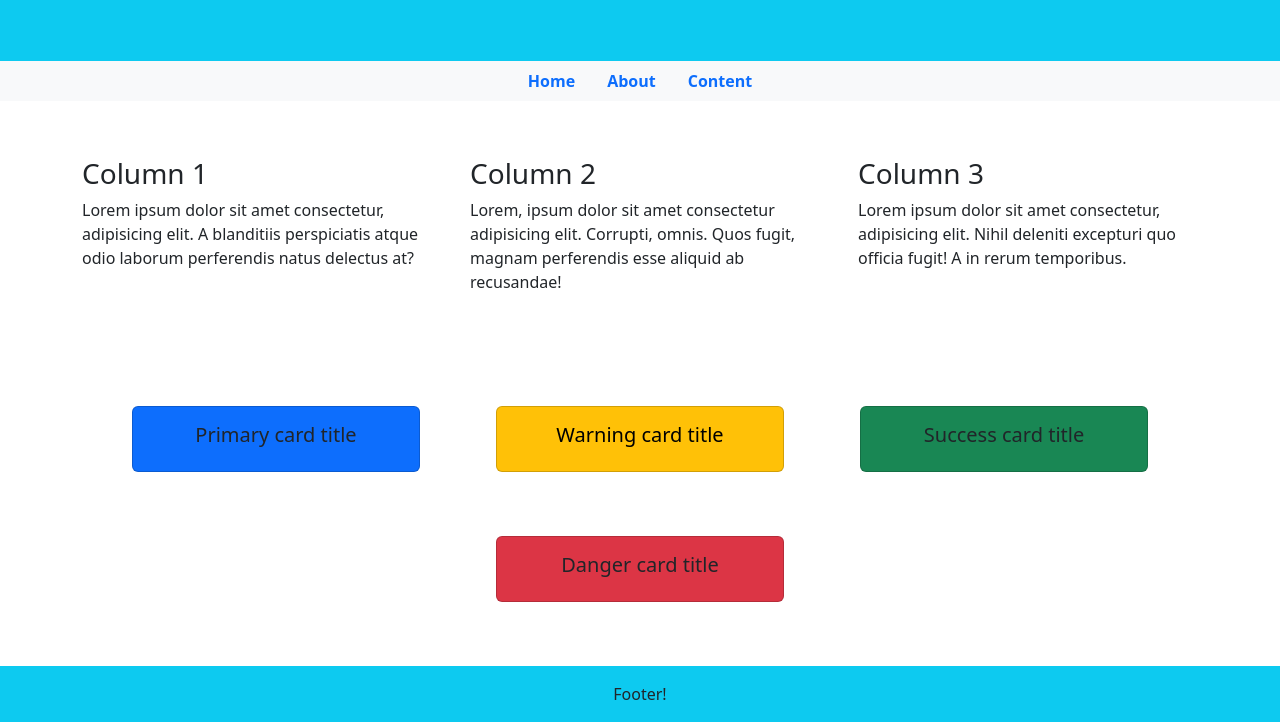
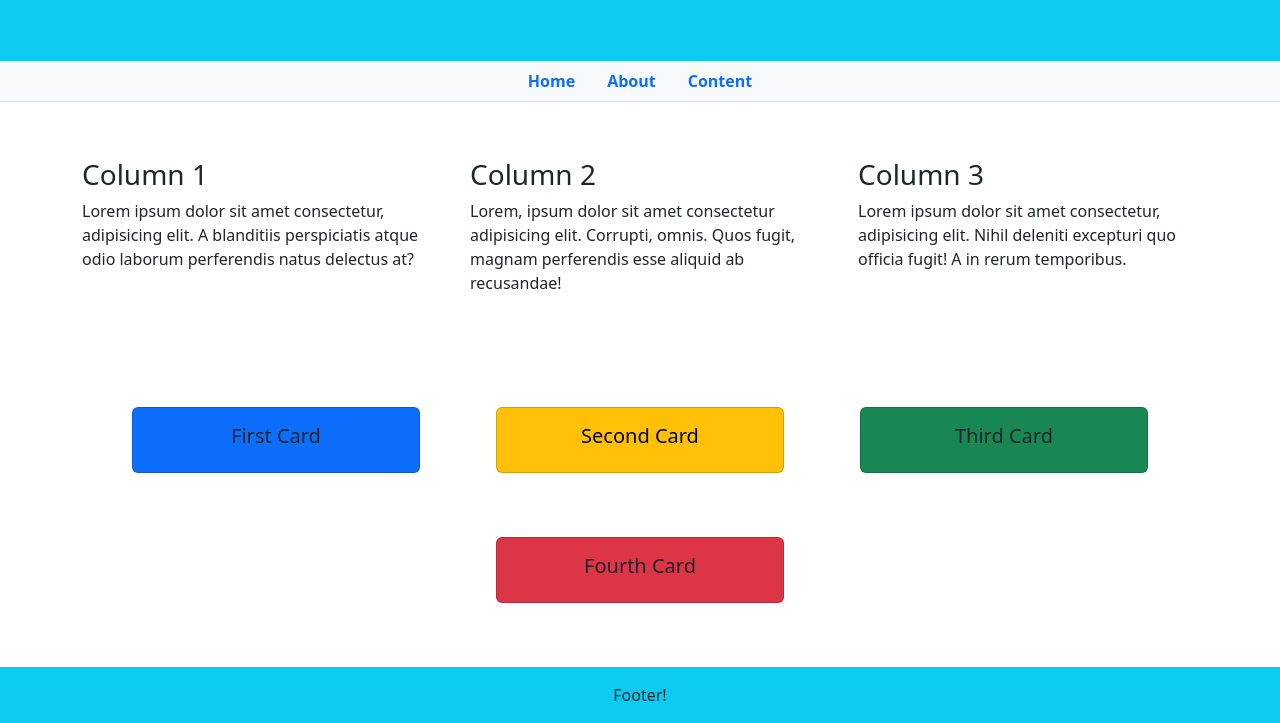
Before and after one commit to FbW-22-E04/uib-framework-bootstrap-Rami24t, a plain HTML site: page index.html in a window 1280 px wide. Shown: the part 141-864 px from the top of the page. Drawn offline with nearby package versions, Linux system fonts and the light colour scheme.

Commit message:
upload final solution

```diff
--- a/index.html
+++ b/index.html
@@ -19,7 +19,7 @@
         <h1 class="display-5 fw-normal">Bootstrap Page</h1>
         <p class="justify-content-center">Create this</p>
       </div>
-      <ul class="nav justify-content-center bg-light fw-bold">
+      <ul class="nav justify-content-center bg-light fw-semibold border-bottom">
         <li class="nav-item">
           <a class="nav-link active" aria-current="page" href="#">Home</a>
         </li>
@@ -65,22 +65,22 @@
         >
           <div class="card bg-primary mb-3" style="max-width: 18rem">
             <div class="card-body">
-              <h5 class="card-title">Primary card title</h5>
+              <h5 class="card-title">First Card</h5>
             </div>
           </div>
           <div class="card text-bg-warning mb-3" style="max-width: 18rem">
             <div class="card-body">
-              <h5 class="card-title">Warning card title</h5>
+              <h5 class="card-title">Second Card</h5>
             </div>
           </div>
           <div class="card bg-success mb-3" style="max-width: 18rem">
             <div class="card-body">
-              <h5 class="card-title">Success card title</h5>
+              <h5 class="card-title">Third Card</h5>
             </div>
           </div>
           <div class="card bg-danger mb-3 text-center" style="max-width: 18rem">
             <div class="card-body">
-              <h5 class="card-title">Danger card title</h5>
+              <h5 class="card-title">Fourth Card</h5>
             </div>
           </div>
         </div>
```
